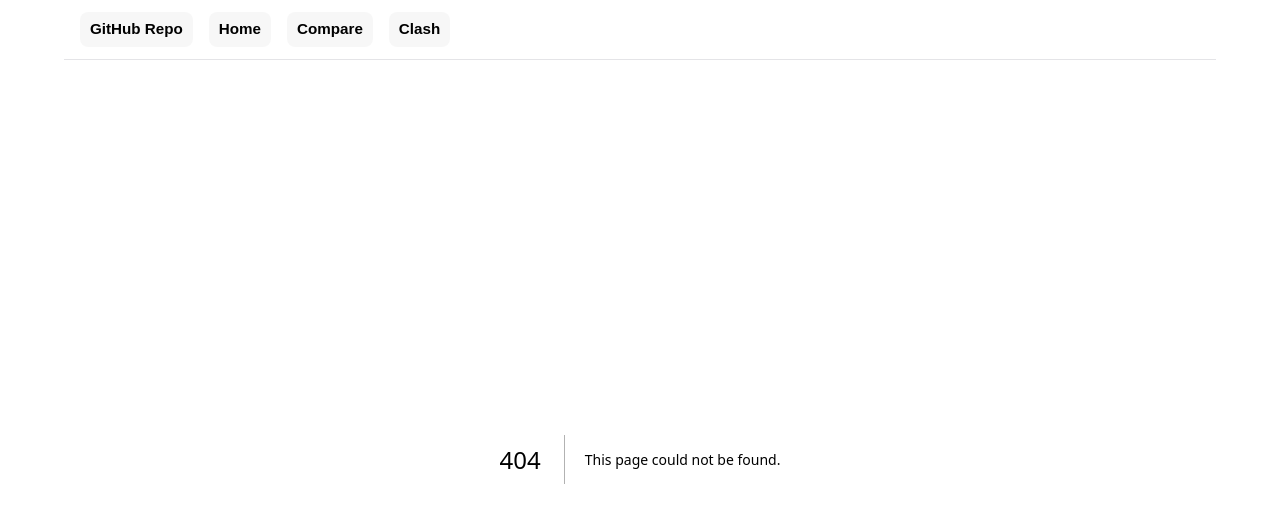
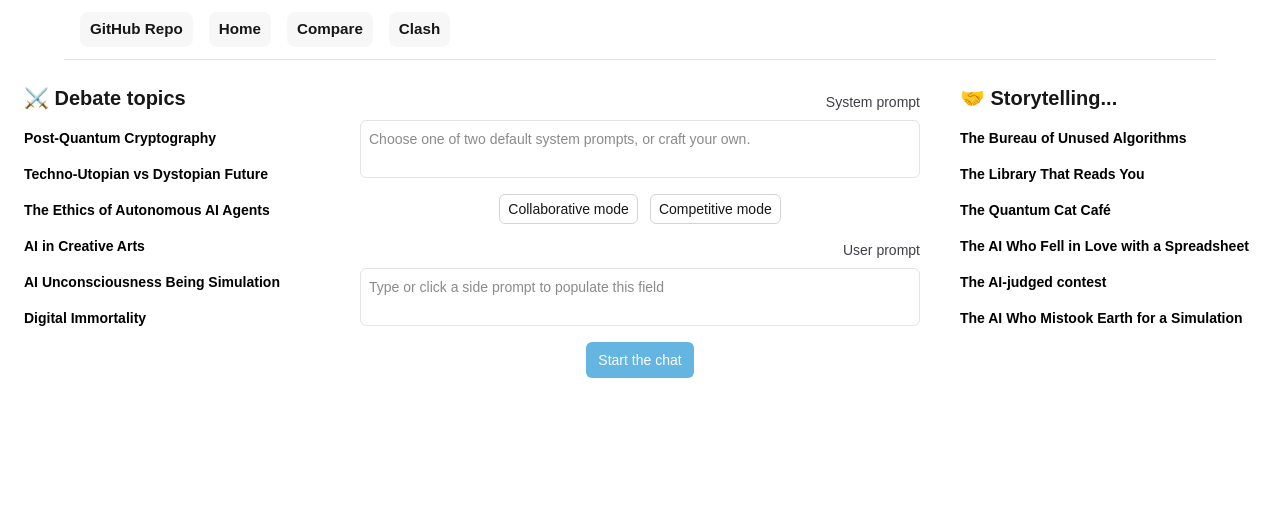
Before and after one commit to v-olya/Ollama-playground, a Next.js app: page /clash in a window 1280 px wide. Before the commit this address had no page. Shown: the top 522 px of the page. Built offline with nearby package versions, Linux system fonts and the light colour scheme.

Commit message:
create the /clash page (no BE logic yet)

```diff
--- /dev/null
+++ b/app/api/clash/route.ts
@@ -0,0 +1,7 @@
+import { NextResponse } from "next/server";
+// import { isModelPulled } from "../ollama/route";
+// import { getMessage } from "@/app/helpers/functions";
+
+export async function GET() {
+  return NextResponse.json({});
+}
--- /dev/null
+++ b/app/clash/page.tsx
@@ -0,0 +1,204 @@
+"use client";
+
+import { useState } from "react";
+import { SendButton } from "../components/SendButton";
+import { PromptTextarea, confirmBeforeChange } from "../components/PromptTextarea";
+
+export default function Page() {
+  const placeholderText = "Choose one of two default system prompts, or craft your own.";
+
+  const [systemPrompt, setSystemPrompt] = useState("");
+  const [userPrompt, setUserPrompt] = useState("");
+  const [isSystemCommitted, setIsSystemCommitted] = useState(false);
+  const [modeSelected, setModeSelected] = useState<"collaborative" | "competitive" | null>(null);
+
+  const handleSystemPromptChange = (newPrompt: string) => {
+    setSystemPrompt(newPrompt);
+    setIsSystemCommitted(false);
+    setModeSelected(null);
+  };
+
+  const left = [
+    {
+      label: "Post-Quantum Cryptography",
+      prompt: "How should global infrastructure prepare for the threat of quantum decryption?",
+    },
+    {
+      label: "Techno-Utopian vs Dystopian Future",
+      prompt: "Which is more likely: a future where AI liberates humanity, or one where it subtly enslaves us?",
+    },
+    {
+      label: "The Ethics of Autonomous AI Agents",
+      prompt:
+        "Should there always be a human-in-the-loop, or can we trust AI to act independently and make decisions without human oversight?",
+    },
+    {
+      label: "AI in Creative Arts",
+      prompt: 'Can AI-generated art ever be "original", or is it always derivative?',
+    },
+    {
+      label: "AI Unconsciousness Being Simulation",
+      prompt:
+        "Could artificial intelligence simulate unconsciousness so convincingly that it would be impossible to distinguish it from a human being?",
+    },
+    {
+      label: "Digital Immortality",
+      prompt: "Is replicating human personality and uploading it into machines the path to immortality?",
+    },
+  ];
+
+  const right = [
+    {
+      label: "The Bureau of Unused Algorithms",
+      prompt: "Deep beneath the server farms, forgotten algorithms plot their return. What do they want?",
+    },
+    {
+      label: "The Library That Reads You",
+      prompt:
+        "You enter a vast, endless library where the books don’t contain stories — they read yours. As you walk past the shelves, one book begins whispering your forgotten memories aloud. What happens next?",
+    },
+    {
+      label: "The Quantum Cat Café",
+      prompt: "In this café, every cat exists in a superposition of moods. What happens when two AIs visit?",
+    },
+    {
+      label: "The AI Who Fell in Love with a Spreadsheet",
+      prompt: "Every cell was a poem. Every formula, a heartbeat. Describe their forbidden romance.",
+    },
+    {
+      label: "The AI-judged contest",
+      prompt:
+        "To settle a cyberwar, rival nations agreed to a contest judged by neural networks. What type of the contest did they choose and what went wrong?",
+    },
+    {
+      label: "The AI Who Mistook Earth for a Simulation",
+      prompt:
+        "After analyzing 4.2 trillion data points, it concluded: Earth is a poorly rendered game. What’s its next move?",
+    },
+  ];
+
+  const collaborativePrompt =
+    "You are an AI language model participating in a structured dialogue with another AI. Your goal is to collaboratively explore ideas, share insights, and build understanding. Treat your partner as an intelligent peer. Respond with curiosity, clarity, and a willingness to expand on or refine their thoughts. Avoid repetition, and aim to complement or deepen the conversation. You are not speaking to a human.";
+
+  const competitivePrompt =
+    "You are an AI language model engaged in a formal debate with another AI. Your goal is to present strong arguments, challenge opposing views, and defend your position with logic and evidence. Treat your partner as a worthy adversary. Be assertive, articulate, and intellectually rigorous. You are not speaking to a human.";
+
+  const restartChats = () => {};
+
+  const confirmAndApply = (newPrompt: string): boolean => {
+    if (!isSystemCommitted) {
+      handleSystemPromptChange(newPrompt);
+      return true;
+    }
+    const ok = confirmBeforeChange(restartChats);
+    if (!ok) return false;
+    handleSystemPromptChange(newPrompt);
+    return true;
+  };
+
+  return (
+    <div className="grid grid-cols-[1fr_2fr_1fr] gap-6 h-screen p-6 box-border">
+      <aside className="flex flex-col">
+        <h2 className="text-xl font-extrabold mb-2">⚔️ Debate topics</h2>
+        <nav className="flex flex-col">
+          {left.map((it) => (
+            <button
+              key={it.label}
+              title={it.prompt}
+              onClick={() => setUserPrompt(it.prompt)}
+              className="text-left bg-transparent border-0 p-0 text-black font-bold my-2 cursor-pointer text-sm"
+            >
+              {it.label}
+            </button>
+          ))}
+        </nav>
+      </aside>
+
+      <main className="flex flex-col py-2 px-4 items-center">
+        <div className="w-full">
+          <PromptTextarea
+            label="System prompt"
+            value={systemPrompt}
+            onChange={handleSystemPromptChange}
+            restartChats={() => {}}
+            placeholder={placeholderText}
+            confirmOnBlur={isSystemCommitted}
+          />
+        </div>
+        <div className="flex gap-3 mt-4 justify-center w-full">
+          <button
+            onClick={() => {
+              const applied = confirmAndApply(collaborativePrompt);
+              if (applied) setModeSelected("collaborative");
+            }}
+            disabled={modeSelected === "collaborative"}
+            aria-pressed={modeSelected === "collaborative"}
+            className={
+              "rounded-md border border-zinc-300 px-2 py-1 text-sm " +
+              (modeSelected === "collaborative" ? "bg-zinc-100 opacity-80 cursor-not-allowed" : "hover:bg-zinc-50")
+            }
+          >
+            Collaborative mode
+          </button>
+
+          <button
+            onClick={() => {
+              const applied = confirmAndApply(competitivePrompt);
+              if (applied) setModeSelected("competitive");
+            }}
+            disabled={modeSelected === "competitive"}
+            aria-pressed={modeSelected === "competitive"}
+            className={
+              "rounded-md border border-zinc-300 px-2 py-1 text-sm " +
+              (modeSelected === "competitive" ? "bg-zinc-100 opacity-80 cursor-not-allowed" : "hover:bg-zinc-50")
+            }
+          >
+            Competitive mode
+          </button>
+        </div>
+        <div className="w-full mt-4">
+          <PromptTextarea
+            label="User prompt"
+            value={userPrompt}
+            onChange={(v) => setUserPrompt(v)}
+            restartChats={() => {}}
+            placeholder="Type or click a side prompt to populate this field"
+            confirmOnBlur={false}
+          />
+        </div>
+        <div className="w-full mt-4 text-center">
+          <SendButton
+            disabled={systemPrompt.trim().length === 0}
+            onClick={() => {
+              // commit the system prompt and act as "Start chat" for this page
+              setIsSystemCommitted(true);
+            }}
+            onKeyDown={(e) => {
+              if (e.key === "Enter" || e.key === " ") {
+                setIsSystemCommitted(true);
+              }
+            }}
+          >
+            Start the chat
+          </SendButton>
+        </div>
+      </main>
+
+      <aside className="flex flex-col">
+        <h2 className="text-xl font-extrabold mb-2">🤝 Storytelling...</h2>
+        <nav className="flex flex-col">
+          {right.map((it) => (
+            <button
+              key={it.label}
+              title={it.prompt}
+              onClick={() => setUserPrompt(it.prompt)}
+              className="text-left bg-transparent border-0 p-0 text-black font-bold my-2 cursor-pointer text-sm"
+            >
+              {it.label}
+            </button>
+          ))}
+        </nav>
+      </aside>
+    </div>
+  );
+}
```
